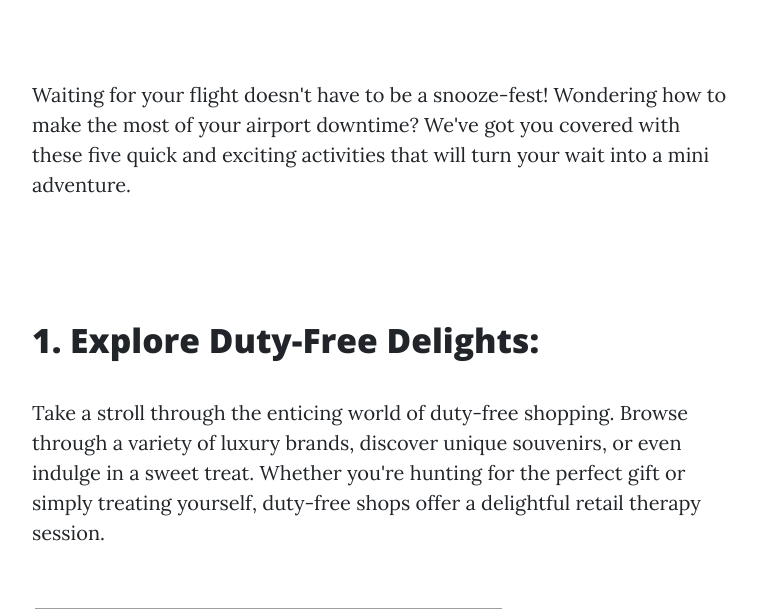
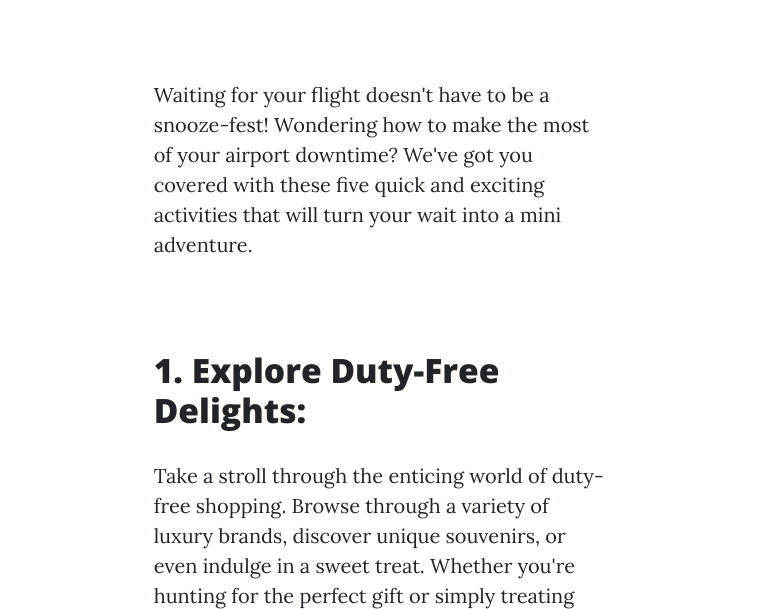
Before and after one commit to vellam0/globetrotters-gazette, a Flask app: page /post/2 in a window 1280 px wide. Shown: the part 759-1368 px from the top of the page, without its empty margins (258-1015 px from the left). Run offline with Flask 3, Linux system fonts and the light colour scheme; data comes from the database, SQL or seed files in the repository; some libraries are stand-ins or nearby versions; grey boxes are pictures that could not be loaded.

Commit message:
Update post.html

```diff
--- a/templates/post.html
+++ b/templates/post.html
@@ -25,7 +25,7 @@
     <div class="container">
       <div class="row">
         <div class="col-lg-8 col-md-10 mx-auto">
-            <div class="container" style="display:grid;">
+            <div class="col-lg-8 col-md-10 mx-auto">
                 {{ post.body|safe }}
             </div>
           <hr>
```
